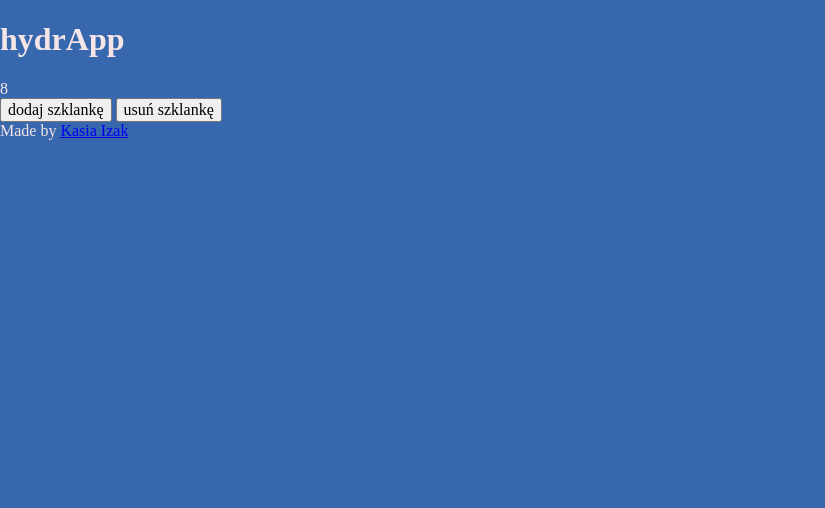
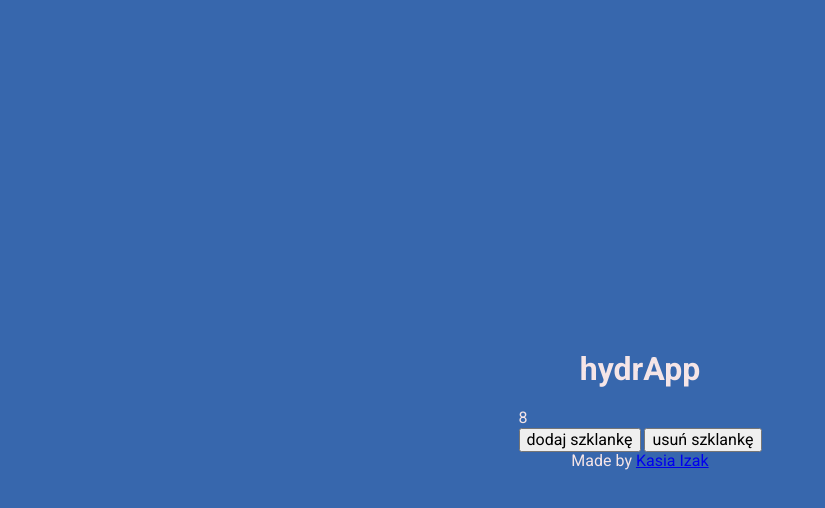
Before and after one commit to kasiaizak/hydrapp, a website: page src/content/index.html in a window 1280 px wide. Shown: the whole page, without its empty margins (0-825 px from the left). Drawn offline with nearby package versions, Linux system fonts and the light colour scheme; files that its build step writes are made by us from their sources.

Commit message:
set flex-box

```diff
--- a/src/scss/main.scss
+++ b/src/scss/main.scss
@@ -1,5 +1,6 @@
 @import "_normalize";
 @import "_variables";
+@import url('https://fonts.googleapis.com/css?family=Roboto:400,700,900&display=swap&subset=latin-ext');
 
 
 html {
@@ -11,8 +12,16 @@ html {
 }
 
 body {
+  align-items: center;
   color: $gray;
   background: $blue;
+  display: flex;
+  flex-direction: column;
+  font-family: 'Roboto', sans-serif;
+  height: 100vh;
+  justify-content: center;
+  padding: 10px;
+  width: 100vw;
 }
 
 // .header {
```
